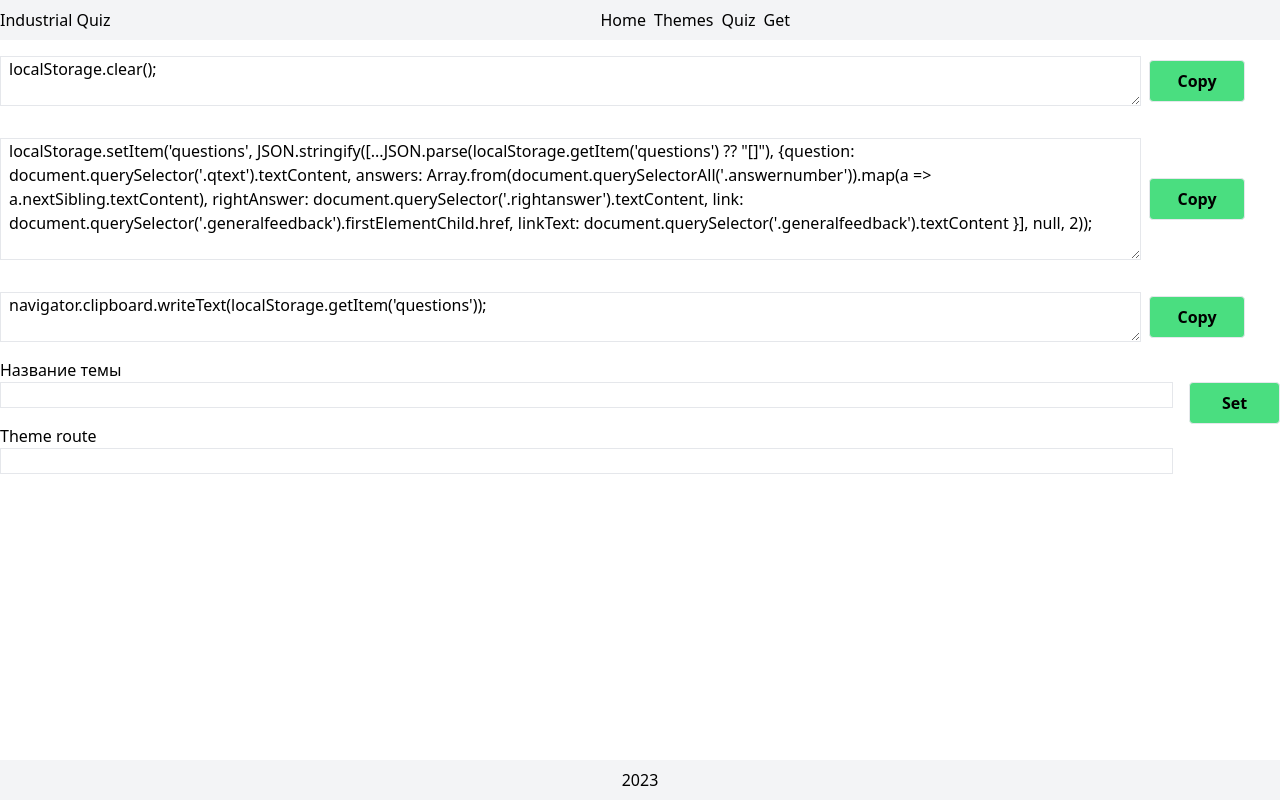
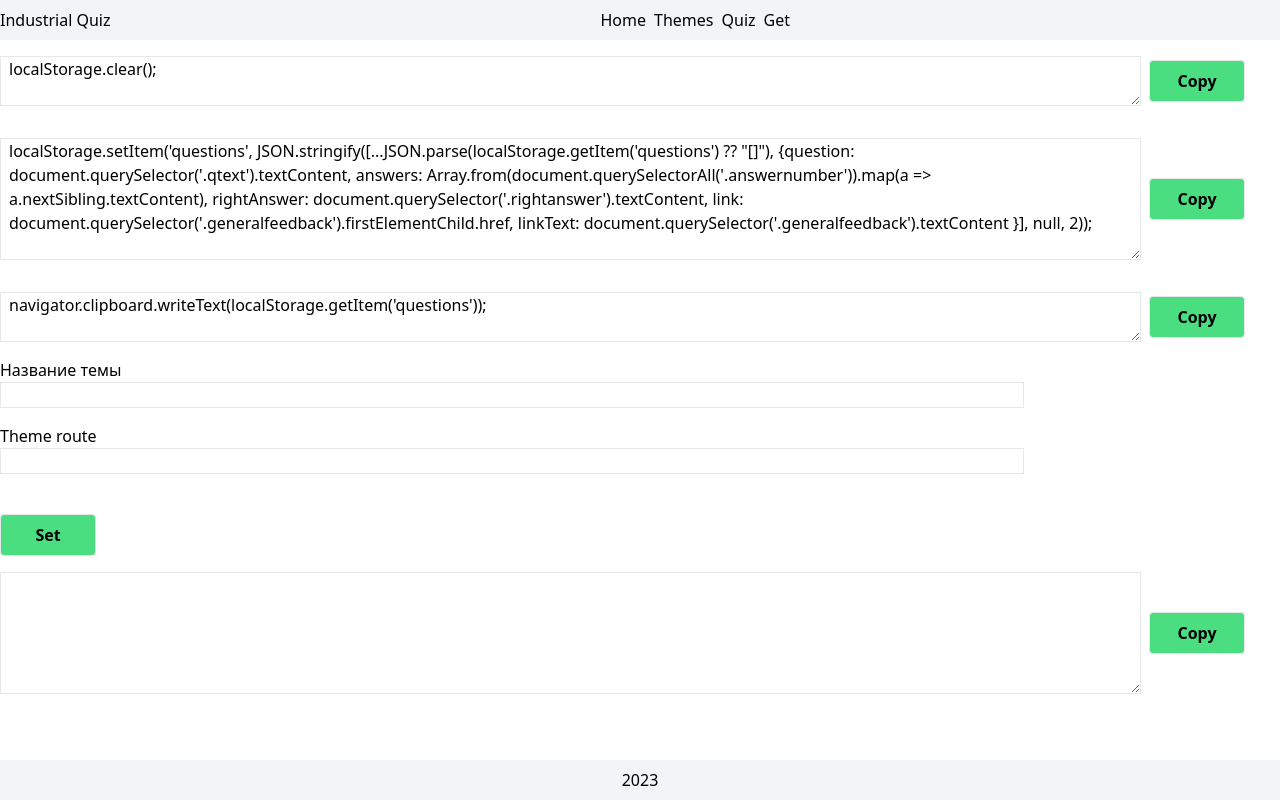
Before and after one commit to Bonus156/Industrial-Quiz, a React (Vite) app: page /get in a window 1280 px wide. Built offline with nearby package versions, Linux system fonts and the light colour scheme.

Commit message:
feat: add jsonText field

```diff
--- a/src/pages/GetPage.tsx
+++ b/src/pages/GetPage.tsx
@@ -4,6 +4,7 @@ export function GetPage() {
   const clearStorage = useRef<HTMLTextAreaElement>(null);
   const scriptTextArea = useRef<HTMLTextAreaElement>(null);
   const storageToClipboard = useRef<HTMLTextAreaElement>(null);
+  const jsonArea = useRef<HTMLTextAreaElement>(null);
   const themeTitleInput = useRef<HTMLInputElement>(null);
   const themeRouteInput = useRef<HTMLInputElement>(null);
   const [themeTitle, setThemeTitle] = useState('');
@@ -24,9 +25,21 @@ export function GetPage() {
     }, 1000);
   };
 
-  const setTheme = () => {
-
+  const setTheme = async () => {
     setIsEmptyField(!themeTitle || !themeRoute);
+    if (!isEmptyField) {
+      const clipbordText: string = await navigator.clipboard.readText();
+      try {
+        const jsonText = JSON.stringify({theme: themeTitle,
+        themeRoute: themeRoute,
+        questions: JSON.parse(clipbordText)}, null, 2);
+        if (jsonArea.current) {
+          jsonArea.current.value = jsonText;
+        }
+      } catch(error) {
+        console.log('something get wrong: ', error);
+      }
+    }
   }
 
   return (
@@ -83,24 +96,42 @@ export function GetPage() {
         </button>
       </div>
       <div className="flex flex-row items-start">
-        <div className="inputs-block w-full mr-4">
+        <div className="inputs-block w-full max-w-5xl">
           <div className="theme-title">
             <label htmlFor="titleinput">Название&nbsp;темы</label>
             <input type="text" id="titleinput" className="border mb-4 w-full" onChange={e => setThemeTitle(e.target.value)} value={themeTitle} ref={themeTitleInput} />
           </div>
-          <div className="theme-route">
+          <div className="theme-route ">
             <label htmlFor="themeroute">Theme&nbsp;route</label>
             <input type="text" id="themeroute" className="border w-full" onChange={e => setThemeRoute(e.target.value)} value={themeRoute} ref={themeRouteInput} />
           </div>
           {isEmptyField && <span className="text-red-550 font-semibold">Заполните поля "Название темы" и "Theme route"</span>}
         </div>
+      </div>
+      <button
+        className={`cursor-pointer border font-semibold rounded px-4 py-2 w-24 h-fit bg-green-400 hover:bg-green-500 ${isEmptyField ? 'mt-4' : 'mt-10'}`}
+        onClick={setTheme}
+      >
+        Set
+      </button>
+      <div className="flex flex-row items-center">
+        <textarea
+          ref={jsonArea}
+          className="my-4 mr-2 px-2 border"
+          readOnly
+          cols={120}
+          rows={5}
+          defaultValue={``}
+        ></textarea>
+
         <button
-          className="cursor-pointer border font-semibold rounded px-4 py-2 mt-6 w-24 h-fit bg-green-400 hover:bg-green-500"
-          onClick={setTheme}
+          className="cursor-pointer border font-semibold rounded px-4 py-2 w-24 h-fit bg-green-400 hover:bg-green-500"
+          onClick={(e) => copyToClipboard(e, jsonArea)}
         >
-          Set
+          Copy
         </button>
       </div>
+
     </div>
   );
 }
```
